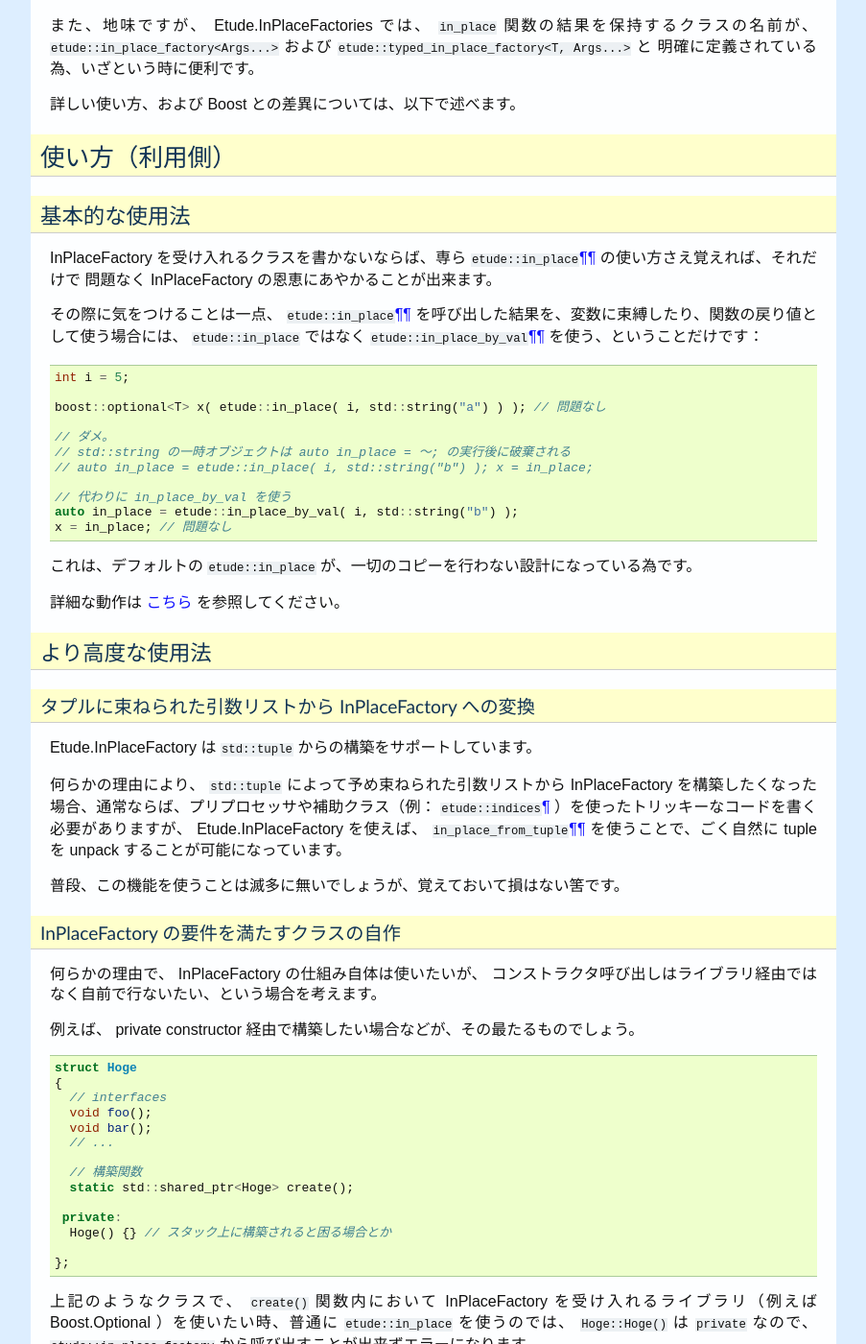
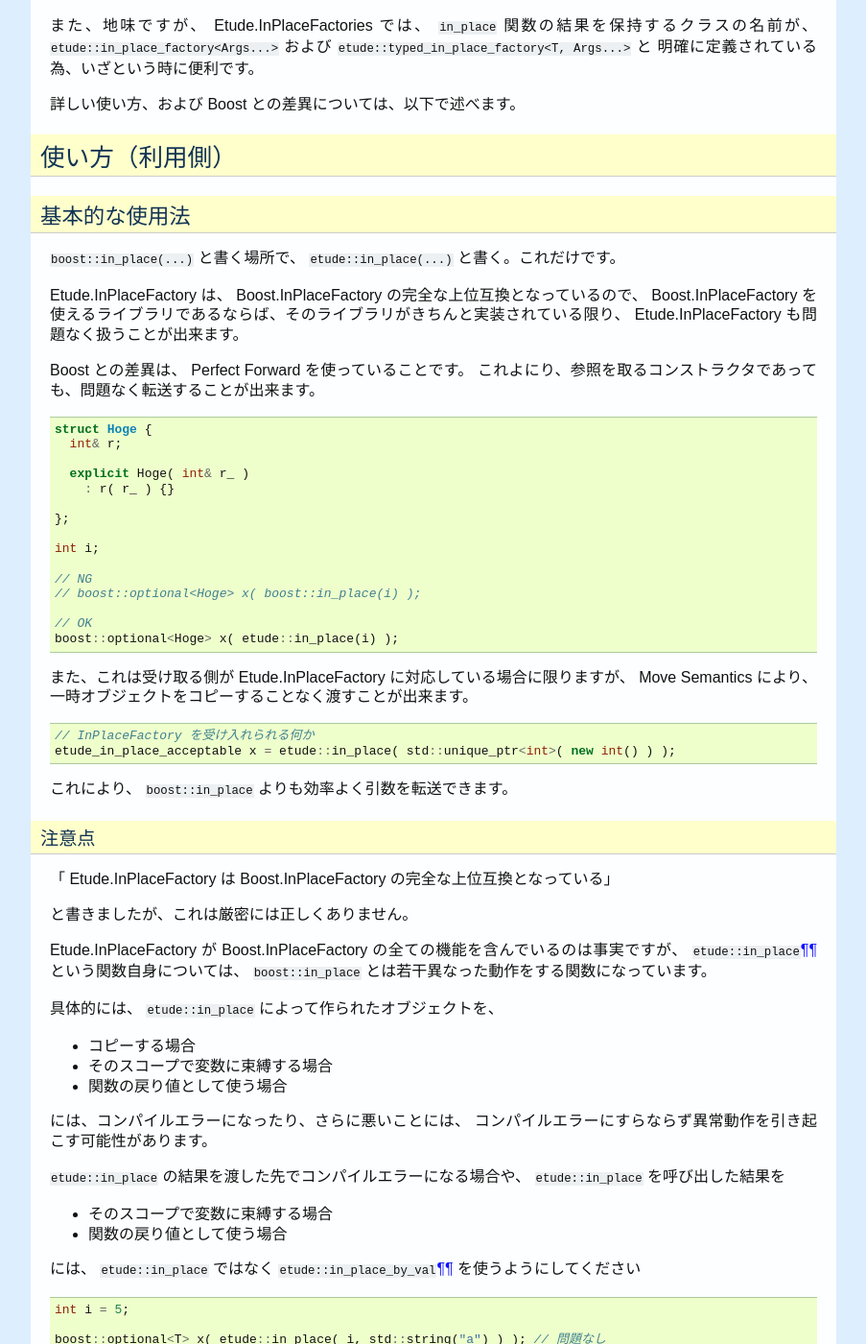
Before and after one commit to gintenlabo/etude, a Sphinx documentation site: the page built from docs/in-place.rst, in a window 1280 px wide and 1400 px high, scrolled down 1918 px. Shown: the whole window at 96% size, without its empty margins (198-1101 px from the left). Built offline with Sphinx 7.4.7, drawn with Linux system fonts in a browser that asks for light colours; some of the changed text lies outside the part shown.

Commit message:
InPlaceFactory のドキュメントの「使い方」を更新

```diff
--- a/docs/in-place.rst
+++ b/docs/in-place.rst
@@ -130,16 +130,73 @@
 基本的な使用法
 --------------
 
-InPlaceFactory を受け入れるクラスを書かないならば、専ら
-``etude::in_place``\ :ref:`¶<in_place>`\ :ref:`¶<in_place typed>`
-の使い方さえ覚えれば、それだけで 問題なく InPlaceFactory の恩恵にあやかることが出来ます。
-
-その際に気をつけることは一点、
-``etude::in_place``\ :ref:`¶<in_place>`\ :ref:`¶<in_place typed>`
-を呼び出した結果を、変数に束縛したり、関数の戻り値として使う場合には、
-``etude::in_place`` ではなく
+``boost::in_place(...)`` と書く場所で、 ``etude::in_place(...)`` と書く。これだけです。
+
+Etude.InPlaceFactory は、 Boost.InPlaceFactory の完全な上位互換となっているので、
+Boost.InPlaceFactory を使えるライブラリであるならば、そのライブラリがきちんと実装されている限り、
+Etude.InPlaceFactory も問題なく扱うことが出来ます。
+
+Boost との差異は、 Perfect Forward を使っていることです。
+これよにり、参照を取るコンストラクタであっても、問題なく転送することが出来ます。
+
+::
+
+  struct Hoge {
+    int& r;
+
+    explicit Hoge( int& r_ )
+      : r( r_ ) {}
+
+  };
+
+  int i;
+
+  // NG
+  // boost::optional<Hoge> x( boost::in_place(i) );
+
+  // OK
+  boost::optional<Hoge> x( etude::in_place(i) );
+
+
+また、これは受け取る側が Etude.InPlaceFactory に対応している場合に限りますが、
+Move Semantics により、一時オブジェクトをコピーすることなく渡すことが出来ます。
+
+::
+
+  // InPlaceFactory を受け入れられる何か
+  etude_in_place_acceptable x = etude::in_place( std::unique_ptr<int>( new int() ) );
+
+これにより、 ``boost::in_place`` よりも効率よく引数を転送できます。
+
+注意点
+~~~~~~
+
+「 Etude.InPlaceFactory は Boost.InPlaceFactory の完全な上位互換となっている」
+
+と書きましたが、これは厳密には正しくありません。
+
+Etude.InPlaceFactory が Boost.InPlaceFactory の全ての機能を含んでいるのは事実ですが、
+``etude::in_place``\ :ref:`¶<in_place>`\ :ref:`¶<in_place typed>` という関数自身については、
+``boost::in_place`` とは若干異なった動作をする関数になっています。
+
+具体的には、 ``etude::in_place`` によって作られたオブジェクトを、
+
+- コピーする場合
+- そのスコープで変数に束縛する場合
+- 関数の戻り値として使う場合
+
+には、コンパイルエラーになったり、さらに悪いことには、
+コンパイルエラーにすらならず異常動作を引き起こす可能性があります。
+
+``etude::in_place`` の結果を渡した先でコンパイルエラーになる場合や、
+``etude::in_place`` を呼び出した結果を
+
+- そのスコープで変数に束縛する場合
+- 関数の戻り値として使う場合
+
+には、 ``etude::in_place`` ではなく
 ``etude::in_place_by_val``\ :ref:`¶<in_place_by_val>`\ :ref:`¶<in_place_by_val typed>`
-を使う、ということだけです： ::
+を使うようにしてください ::
 
   int i = 5;
 
@@ -153,10 +210,37 @@
   auto in_place = etude::in_place_by_val( i, std::string("b") );
   x = in_place; // 問題なし
 
-
-これは、デフォルトの ``etude::in_place`` が、一切のコピーを行わない設計になっている為です。
+そうすることで、これらの問題は、完全に回避することができます。
+
+``etude::in_place_by_val`` に渡した引数は、参照ではなく値として束縛され、
+``std::ref`` や ``std::cref`` 経由で渡した引数のみが参照で束縛されます。
 
 詳細な動作は :ref:`こちら<in_place>` を参照してください。
+
+.. note::
+  ``etude::in_place`` が、このような
+  「コンパイルエラーにすらならず、異常動作を引き起こしうる」
+  という危険性をあえて残しているのは、
+  ``etude::in_place`` の設計方針として、 Perfect Forward であることと、
+  一切の余計なコピーを行わないことを重視しているためです。
+
+  その設計に伴う危険性ですが、
+
+  - コンパイルエラーにならずに異常動作を引き起こすの可能性があるのは、あくまで
+
+    - ``etude::in_place`` を呼び出した「そのスコープで」変数に束縛した場合
+    - ``etude::in_place`` の呼び出し結果を関数の戻り値に「直接」使った場合
+
+    のみであり、それ以外の場合には、コンパイルエラーによって通知されること。
+
+  - 基本的に、 ``in_place`` で作られたオブジェクトを、すぐに使わず変数に束縛したり、
+    あるいは関数から返すようなことは、意図して行わない限りは起こらず、
+    仮に起こったとしても、よほど混み入ったコードでもない限り、コードを見ればすぐに分かること。
+
+  - このような問題は、標準ライブラリの ``std::forward_as_tuple`` でも生じるものであり、
+    ``etude::in_place`` に固有の問題ではないこと
+
+  上記の理由により十分に回避可能である、と判断しています。
 
 
 より高度な使用法
```
